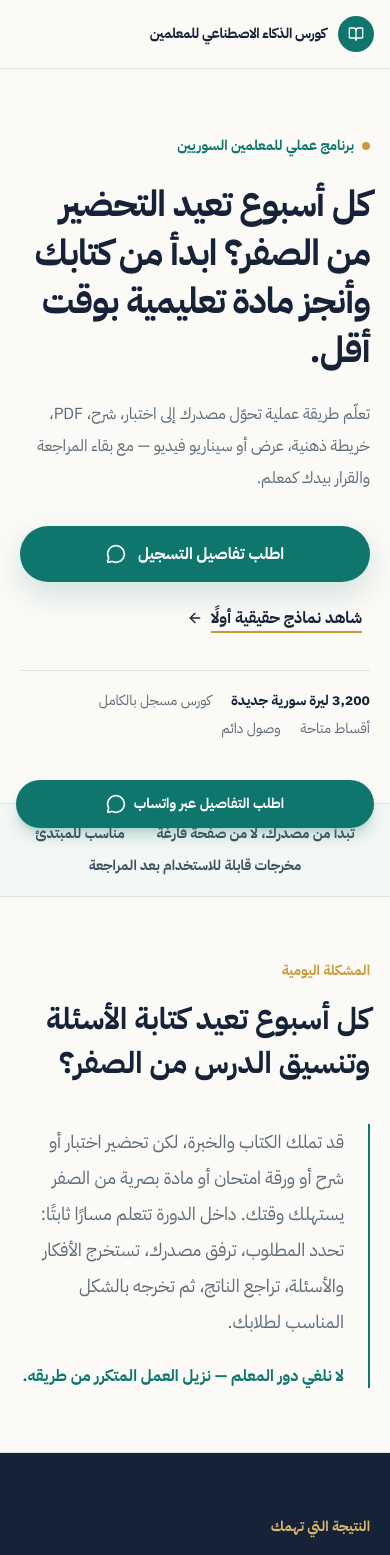
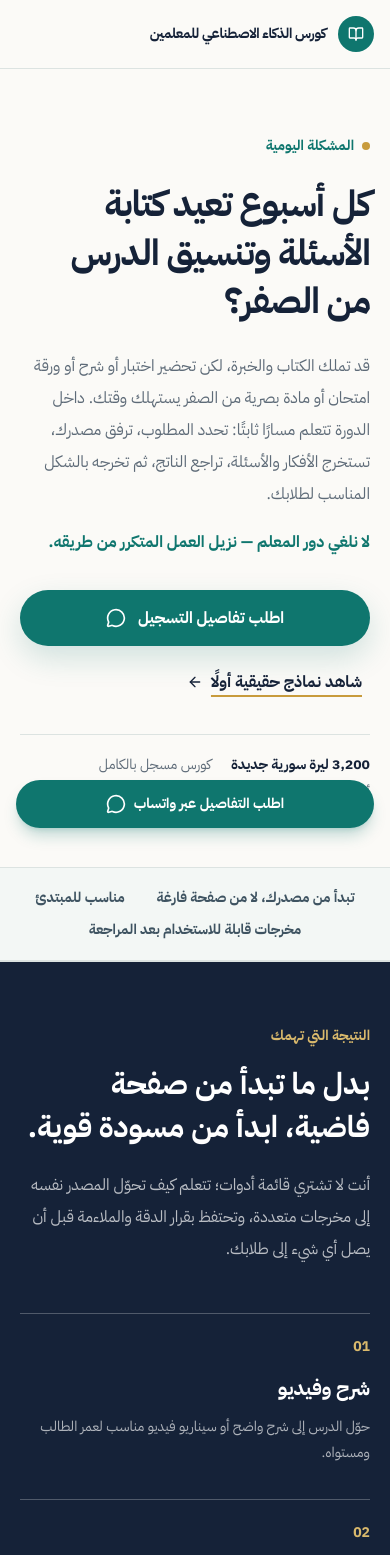
Before and after one commit to fhrrutedf/notebooklm-course-landing, a Next.js app: page / in a window 390 px wide. Shown: the top 1555 px of the page. Built offline with nearby package versions, Linux system fonts and the light colour scheme.

Commit message:
Clarify landing hero and optional certificate on mobile

```diff
--- a/src/app/page.tsx
+++ b/src/app/page.tsx
@@ -160,14 +160,15 @@ export default function LandingPage() {
           <div>
             <div className="mb-6 inline-flex items-center gap-2 text-sm font-bold text-[#0F766E]">
               <span className="h-2 w-2 rounded-full bg-[#C89B3C]" />
-              برنامج عملي للمعلمين السوريين
+              المشكلة اليومية
             </div>
             <h1 className="max-w-3xl text-4xl font-bold leading-[1.35] tracking-tight text-[#152238] md:text-6xl">
-              كل أسبوع تعيد التحضير من الصفر؟ ابدأ من كتابك وأنجز مادة تعليمية بوقت أقل.
+              كل أسبوع تعيد كتابة الأسئلة وتنسيق الدرس من الصفر؟
             </h1>
             <p className="mt-6 max-w-2xl text-base leading-[2] text-[#5E6B78] md:text-xl">
-              تعلّم طريقة عملية تحوّل مصدرك إلى اختبار، شرح، PDF، خريطة ذهنية، عرض أو سيناريو فيديو — مع بقاء المراجعة والقرار بيدك كمعلم.
+              قد تملك الكتاب والخبرة، لكن تحضير اختبار أو شرح أو ورقة امتحان أو مادة بصرية من الصفر يستهلك وقتك. داخل الدورة تتعلم مسارًا ثابتًا: تحدد المطلوب، ترفق مصدرك، تستخرج الأفكار والأسئلة، تراجع الناتج، ثم تخرجه بالشكل المناسب لطلابك.
             </p>
+            <p className="mt-4 max-w-2xl font-bold leading-[2] text-[#0F766E]">لا نلغي دور المعلم — نزيل العمل المتكرر من طريقه.</p>
             <div className="mt-8 flex flex-col items-start gap-4 sm:flex-row sm:items-center">
               <a href={createWhatsAppLink('مرحباً، أريد تفاصيل التسجيل في كورس الذكاء الاصطناعي للمعلمين.')} onClick={() => trackWhatsAppClick('redesigned_hero')} target="_blank" rel="noopener noreferrer" className="inline-flex w-full items-center justify-center gap-3 rounded-full bg-[#0F766E] px-7 py-4 text-base font-bold text-white shadow-[0_12px_30px_rgba(15,118,110,0.18)] transition-all hover:-translate-y-0.5 hover:bg-[#115E59] sm:w-auto">
                 اطلب تفاصيل التسجيل
@@ -197,20 +198,6 @@ export default function LandingPage() {
           <span>مناسب للمبتدئ</span>
           <span className="hidden h-1 w-1 rounded-full bg-[#C89B3C] sm:block" />
           <span>مخرجات قابلة للاستخدام بعد المراجعة</span>
-        </div>
-      </section>
-
-      {/* ===== 4. THE PROBLEM ===== */}
-      <section className="bg-[#FBFAF7]">
-        <div className="mx-auto grid max-w-[1180px] gap-10 px-5 py-16 md:grid-cols-[0.8fr_1.2fr] md:items-center md:px-8 md:py-24">
-          <div>
-            <p className="mb-4 text-sm font-bold text-[#C89B3C]">المشكلة اليومية</p>
-            <h2 className="text-3xl font-bold leading-[1.45] text-[#152238] md:text-5xl">كل أسبوع تعيد كتابة الأسئلة وتنسيق الدرس من الصفر؟</h2>
-          </div>
-          <div className="border-r-2 border-[#0F766E] pr-6 md:pr-10">
-            <p className="text-lg leading-[2] text-[#5E6B78] md:text-xl">قد تملك الكتاب والخبرة، لكن تحضير اختبار أو شرح أو ورقة امتحان أو مادة بصرية من الصفر يستهلك وقتك. داخل الدورة تتعلم مسارًا ثابتًا: تحدد المطلوب، ترفق مصدرك، تستخرج الأفكار والأسئلة، تراجع الناتج، ثم تخرجه بالشكل المناسب لطلابك.</p>
-            <p className="mt-6 font-bold text-[#0F766E]">لا نلغي دور المعلم — نزيل العمل المتكرر من طريقه.</p>
-          </div>
         </div>
       </section>
 
@@ -423,15 +410,16 @@ export default function LandingPage() {
       {/* ===== 14. OPTIONAL CERTIFICATE ===== */}
       <section className="border-t border-[#DCE3E1] bg-[#FBFAF7]">
         <div className="mx-auto grid max-w-[980px] gap-10 px-5 py-16 md:grid-cols-[0.8fr_1.2fr] md:items-center md:px-8 md:py-24">
-          <div className="flex justify-center">
+          <div className="order-2 flex justify-center md:order-1">
             <Image src="/images/optional-certificate.jpg" alt="نموذج من الشهادة والتصديقات" width={863} height={1080} sizes="(max-width: 768px) 100vw, 360px" loading="lazy" className="max-h-[420px] w-auto max-w-full object-contain shadow-[0_18px_45px_rgba(21,34,56,0.12)]" />
           </div>
-          <div>
-            <p className="mb-4 text-sm font-bold text-[#C89B3C]">خيار إضافي بعد إتمام الكورس</p>
-            <h2 className="text-3xl font-bold leading-[1.45] text-[#152238] md:text-5xl">شهادة اختيارية لمن يرغب بها</h2>
-            <p className="mt-5 text-base leading-[2] text-[#5E6B78]">بعد إتمام اختبار أو مشروع نهاية الكورس، يستطيع المتدرب طلب الشهادة برسوم منفصلة. الشهادة من وزارة التنمية السورية، ومعترف بها محليًا ودوليًا وخارجيًا، ويمكن تصديقها عبر وزارة الخارجية السورية إذا رغب المتدرب باستخدامها خارج سوريا.</p>
-            <p className="mt-4 text-base leading-[2] text-[#5E6B78]">نقوم بتسليم الشهادة وإرسالها إلى المتدرب أينما كان، وفق إجراءات الإصدار والتسليم. الشهادة اختيارية وليست شرطًا للتسجيل في الكورس.</p>
-            <div className="mt-6 border-r-2 border-[#C89B3C] pr-4 text-sm font-bold leading-[2] text-[#152238]">الاختبار أو المشروع النهائي هو متطلب الحصول على الشهادة، والرسوم منفصلة عن رسوم الكورس.</div>
+          <div className="order-1 md:order-2">
+            <p className="mb-3 text-sm font-bold text-[#C89B3C]">خيار إضافي بعد إتمام الكورس</p>
+            <h2 className="text-3xl font-bold leading-[1.4] text-[#152238] md:text-5xl">شهادة اختيارية من وزارة التنمية السورية</h2>
+            <p className="mt-4 inline-flex rounded-full bg-[#EAF4F1] px-3 py-1.5 text-sm font-bold text-[#0F766E]">اختيارية — والرسوم منفصلة عن رسوم الكورس</p>
+            <p className="mt-5 text-base leading-[2] text-[#5E6B78]">بعد اجتياز اختبار أو تنفيذ مشروع نهاية الكورس، يمكنك طلب شهادة من وزارة التنمية السورية. الشهادة معترف بها محليًا ودوليًا وخارجيًا، ويمكن تصديقها عبر وزارة الخارجية السورية إذا رغبت باستخدامها خارج سوريا.</p>
+            <p className="mt-4 text-base leading-[2] text-[#5E6B78]">نصدر الشهادة ونرسلها إليك أينما كنت، وهي ليست شرطًا للتسجيل في الكورس.</p>
+            <div className="mt-6 border-r-2 border-[#C89B3C] pr-4 text-sm font-bold leading-[2] text-[#152238]">متطلب الحصول على الشهادة: اختبار أو مشروع نهائي.</div>
           </div>
         </div>
       </section>
```
